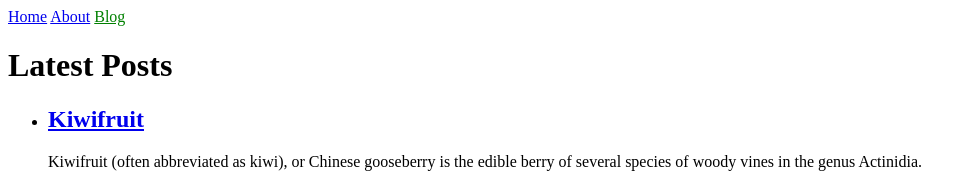
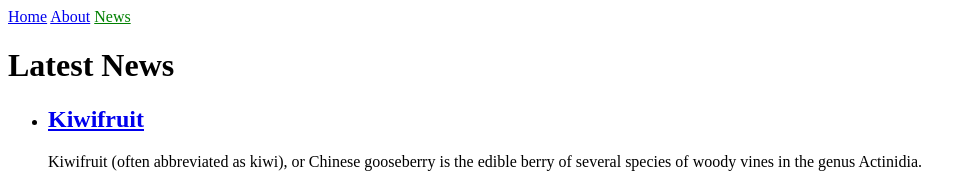
Before and after one commit to superbnoo/superbnoo.github.io, a Jekyll site: the page built from news.html, in a window 1280 px wide. Shown: the top 194 px of the page, without its empty margins (0-976 px from the left). Built offline with Jekyll 4.4.1, drawn with Linux system fonts in a browser that asks for light colours.

```diff
--- a/_data/navigation.yml
+++ b/_data/navigation.yml
@@ -2,5 +2,5 @@
   link: /
 - name: About
   link: /about.html
-- name: Blog
-  link: /blog.html
+- name: News
+  link: /news.html
--- a/blog.html
+++ b/news.html
@@ -1,8 +1,8 @@
 ---
 layout: default
-title: Blog
+title: News
 ---
-<h1>Latest Posts</h1>
+<h1>Latest News</h1>
 
 <ul>
   {% for post in site.posts %}
```
Also changed, not shown: _layouts/news.html (added, +12 -0 lines), _layouts/news_one.html (added, +7 -0 lines), README.md (added), _posts/2019-08-20-bananas.md (renamed from _posts/2018-08-20-bananas.md), _posts/2019-08-21-apples.md (renamed from _posts/2018-08-21-apples.md), _posts/2019-08-22-kiwifruit.md (renamed from _posts/2018-08-22-kiwifruit.md).
